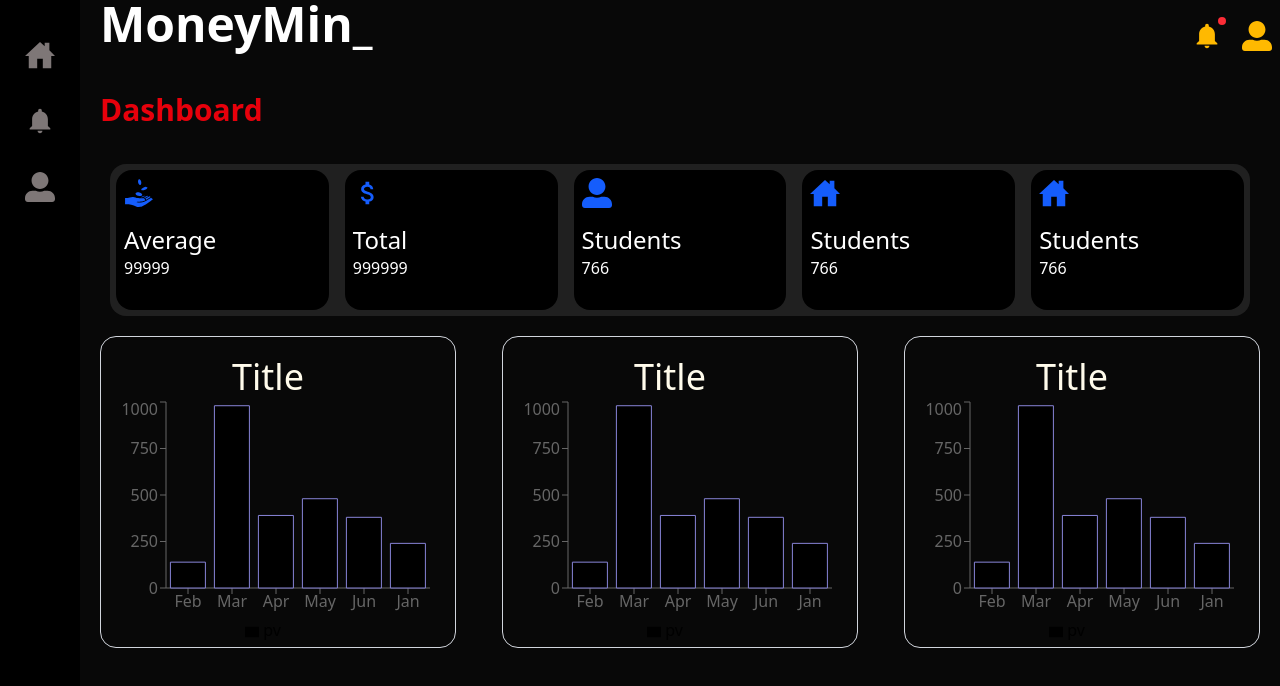
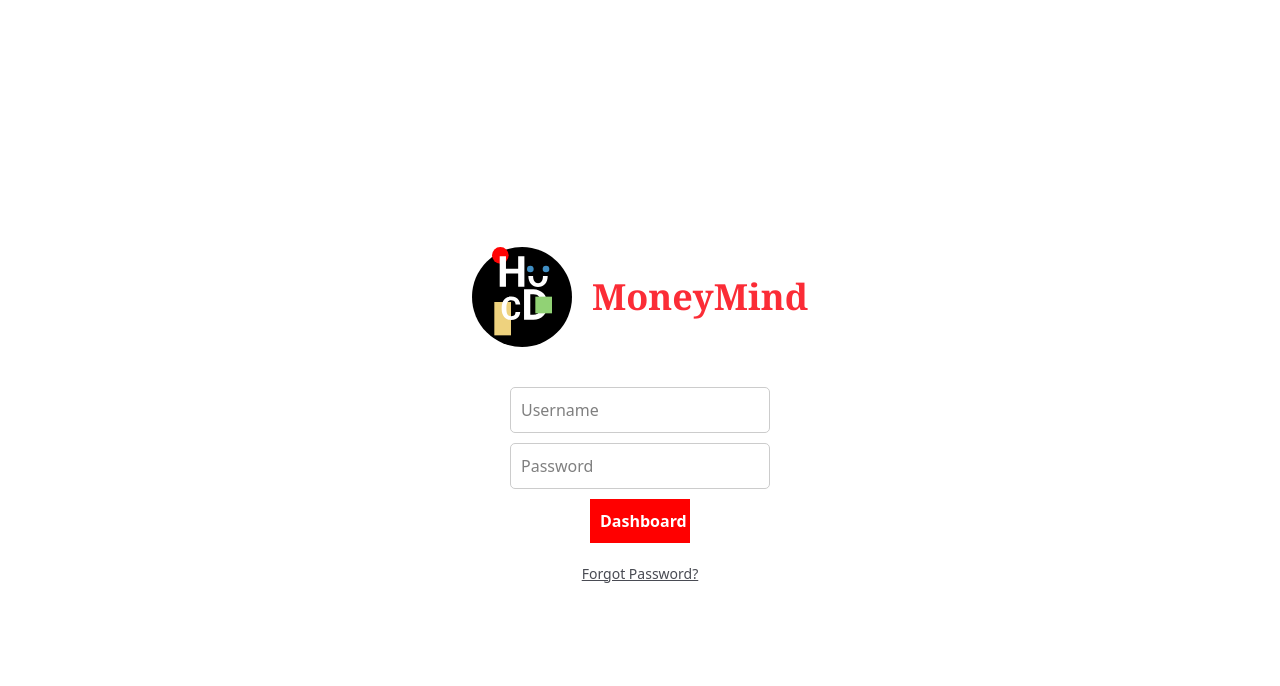
Before and after one commit to KavumaHakim/MoneyMind, a React (Vite) app: page /login in a window 1280 px wide. Shown: the top 686 px of the page. Built offline with nearby package versions, Linux system fonts and the light colour scheme.

Commit message:
add react routres and link

```diff
--- a/src/App.tsx
+++ b/src/App.tsx
@@ -1,11 +1,16 @@
-
+import {BrowserRouter, Routes, Route } from 'react-router-dom';
 import Dashboard from "./Pages/dashboard";
+import Login from "./Pages/login"
 
 function App(){
   return(
-  <>
-    <Dashboard />
-  </>
+    <BrowserRouter>
+      <Routes>
+        <Route path='/' element={<Dashboard/>}/>
+        <Route path='/login' element={<Login/>}/>
+
+      </Routes>
+    </BrowserRouter>
   )
   ;
 }
--- a/src/Pages/login.tsx
+++ b/src/Pages/login.tsx
@@ -1,5 +1,6 @@
 import Logo from "../assets/logo.svg"
 import { useState } from "react";
+import { Link } from "react-router-dom";
 
 const companyName: string = "MoneyMind";
 interface Styles {
@@ -76,7 +77,8 @@ const LoginForm = () => {
             <form style={styles.forms} action="POST">
                 <input type="text" placeholder="Username" style={styles.input} value={username}  onChange={(e) => setUsername(e.target.value)} />
                 <input type="password" placeholder="Password" style={styles.input} value={password} onChange={(e) => setPassword(e.target.value)}/>
-                <button type="submit" style={styles.submit}>Login</button>
+                {/* <button type="submit" style={styles.submit}>Login</button> */}
+                <Link to="/" style={styles.submit}>Dashboard</Link>
                 <a href="#" style={{
                     textDecoration: "underline",
                     color: "#494B53",
```
